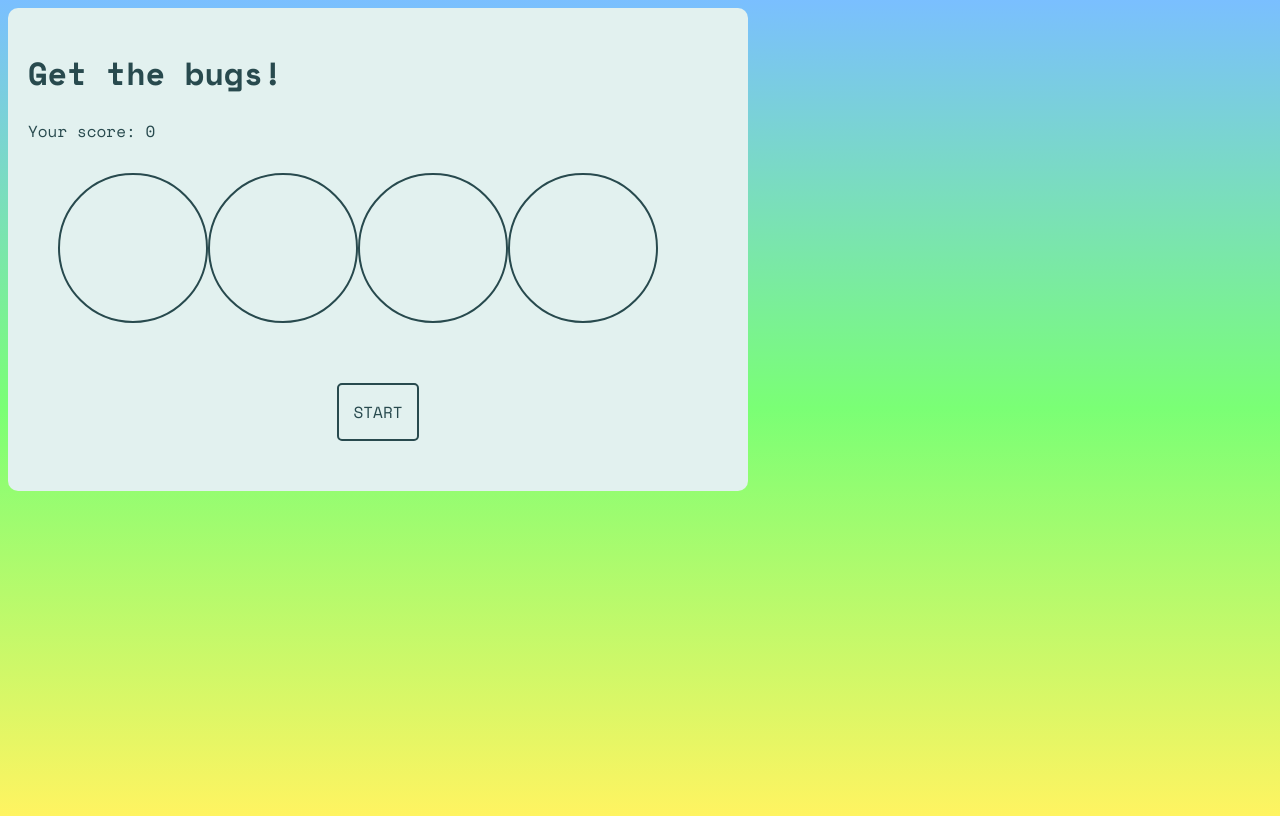
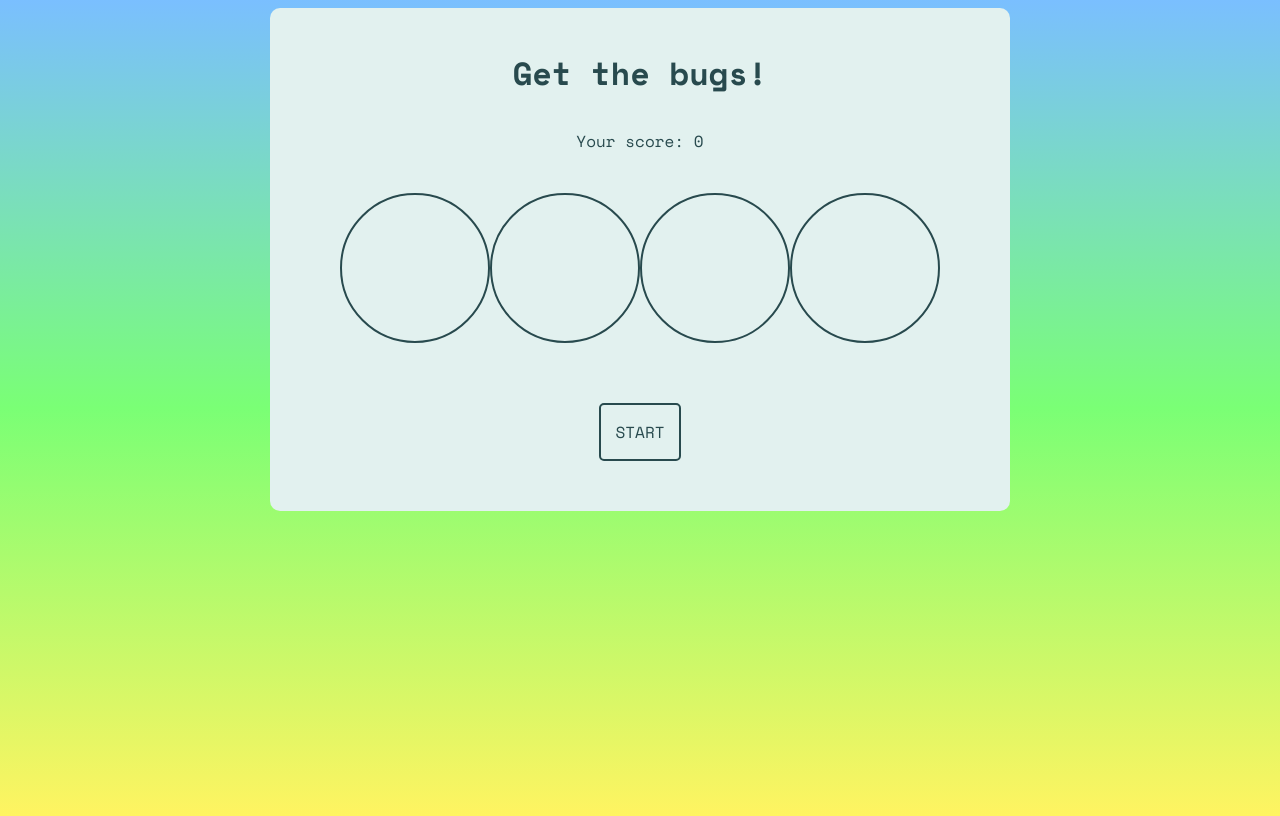
Before and after one commit to laurpe/speedgame-react, a React (Create React App) app: page / in a window 1280 px wide. Built offline with nearby package versions, Linux system fonts and the light colour scheme.

Commit message:
popup finished

```diff
--- a/src/Components/Popup.jsx
+++ b/src/Components/Popup.jsx
@@ -1,10 +1,22 @@
 import styles from "./Popup.module.css";
 
 const Popup = ({ score, handleClick }) => {
+    let message = "";
+    if (score >= 40) {
+        message = "Amazing!";
+    } else if (score >= 25) {
+        message = "Great job!";
+    } else if (score >= 5) {
+        message = "Nice work!";
+    } else {
+        message = "Try a bit harder next time!";
+    }
+
     return (
         <div className={styles.popup}>
             <p>Your score was: {score}</p>
-            <button type="button" onClick={handleClick}>
+            <p>{message}</p>
+            <button type="button" className={styles.btn} onClick={handleClick}>
                 Close
             </button>
         </div>
--- a/src/Components/Popup.module.css
+++ b/src/Components/Popup.module.css
@@ -1,10 +1,19 @@
 .popup {
     background-color: rgb(226, 241, 239);
     width: 50%;
-    height: 300px;
+    height: 200px;
     border-radius: 10px;
     position: fixed;
     left: 25%;
     top: 30%;
     z-index: 2;
+    display: flex;
+    flex-direction: column;
+    justify-content: space-between;
+    align-items: center;
+    padding: 20px;
 }
+
+.btn {
+    width: 30%;
+}
--- a/src/Components/Score.jsx
+++ b/src/Components/Score.jsx
@@ -1,7 +1,7 @@
 import styles from "./Score.module.css";
 
 const Score = ({ score }) => {
-    return <div styles={styles.score}>Your score: {score}</div>;
+    return <div className={styles.score}>Your score: {score}</div>;
 };
 
 export default Score;
--- a/src/Components/Score.module.css
+++ b/src/Components/Score.module.css
@@ -1,4 +1,4 @@
 .score {
+    padding: 10px;
     text-align: center;
-    padding: 10px;
 }
--- a/src/index.css
+++ b/src/index.css
@@ -11,6 +11,8 @@ body {
     );
     background-repeat: no-repeat;
     height: 100vh;
+    display: flex;
+    justify-content: center;
 }
 
 .circles {
@@ -29,4 +31,7 @@ body {
     background-color: rgb(226, 241, 239);
     padding: 20px;
     border-radius: 10px;
+    display: flex;
+    flex-direction: column;
+    align-items: center;
 }
```
